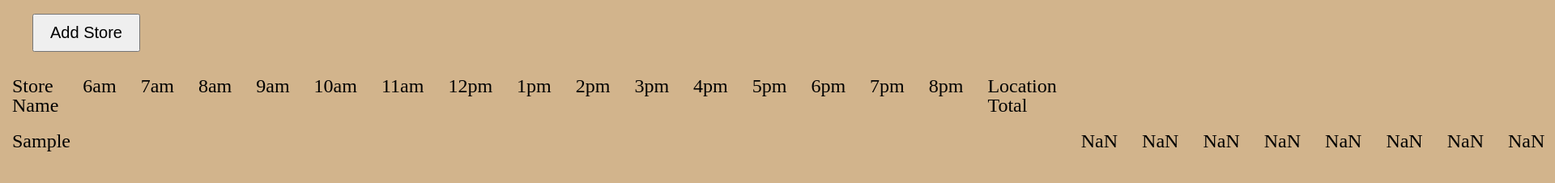
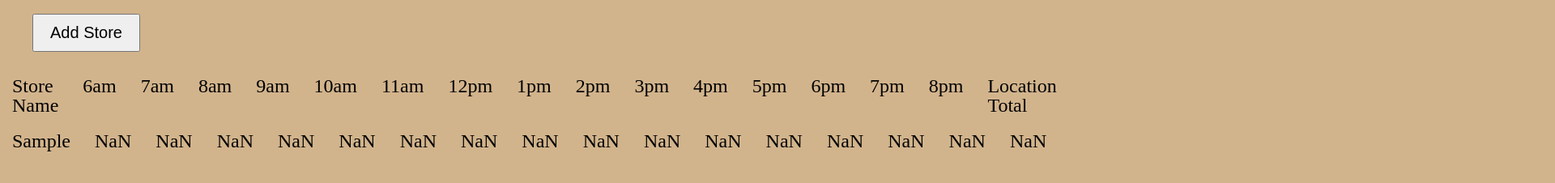
Before and after one commit to rogerdav/Pats-Salmon-Cookies, a plain HTML site: page sales.html in a window 1280 px wide. Both pictures are taken after typing "Sample", "Sample", "Sample", "Sample" into the empty fields and a click on the button "Add Store". Shown: the part 300-526 px from the top of the page at 81% size, 1920 px wide, since content can reach past the window. Drawn offline with Linux system fonts and the light colour scheme.

Commit message:
fixed first table cell problem

```diff
--- a/app.js
+++ b/app.js
@@ -90,7 +90,7 @@ function appendRowsToTable(storeName) {
   rowinfo = rowinfo + '<td>' + arraySum + '</td>';
   // console.log('arraysum',arraySum);
   console.log('rowinfo',rowinfo);
-  var newRow = '';
+  var newRow;
   newRow = document.createElement('tr');
   newRow.innerHTML = rowinfo;
   dave.appendChild(newRow);
--- a/sales.html
+++ b/sales.html
@@ -34,8 +34,9 @@
       <tr id="headerrow">
       </tr>
     </thead>
-    <tbody id="content">
-      <!-- contect here-->
+    <tbody>
+      <tr id="content">
+      </tr>
     </tbody>
   </table>
   <main>
```
